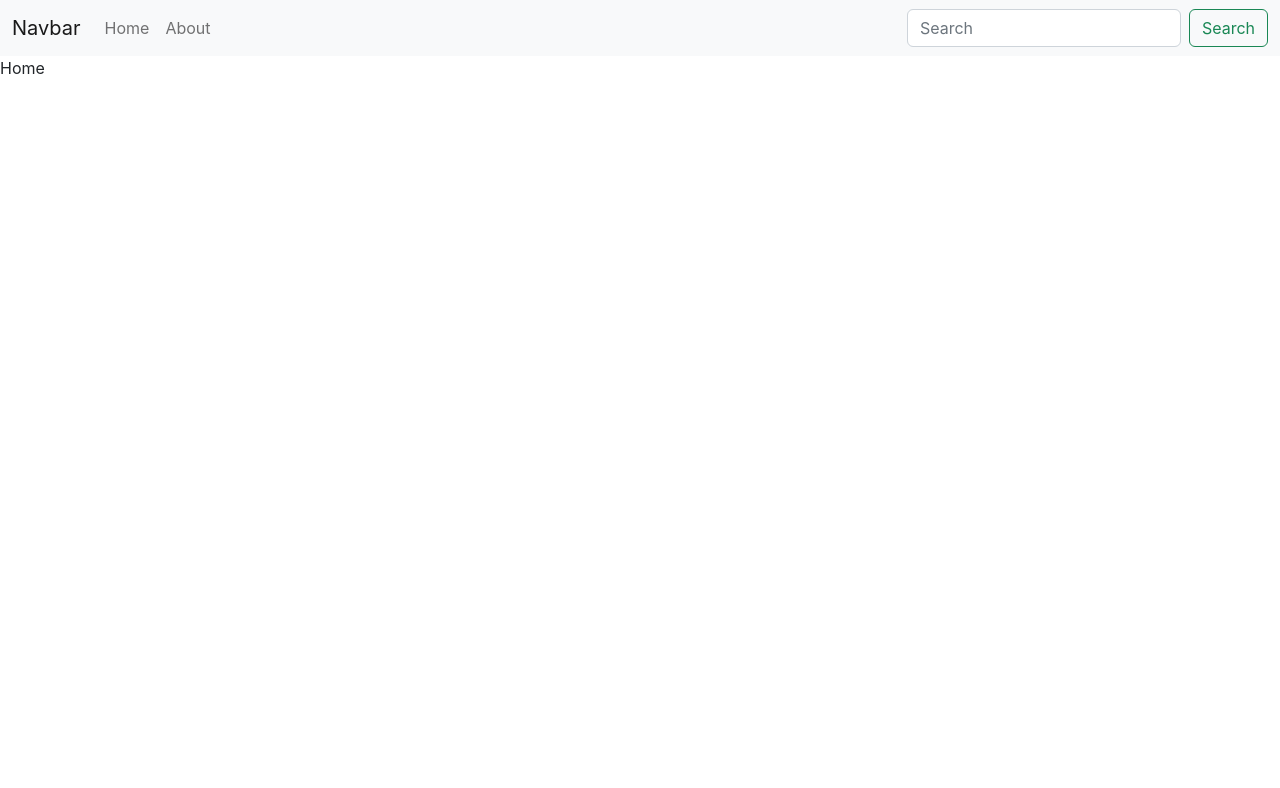
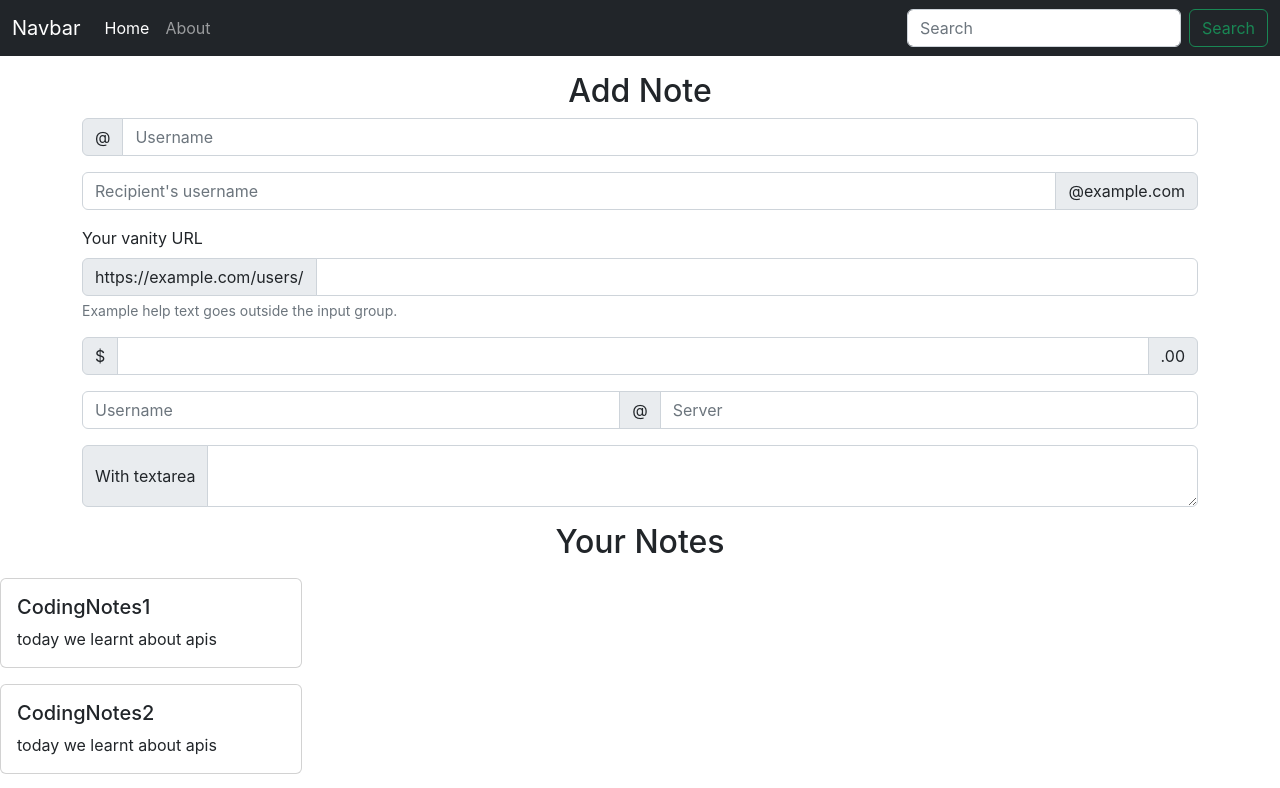
Before and after one commit to AdiMiMC07/NotesMan, a React (Create React App) app: page / in a window 1280 px wide. Shown: the top 788 px of the page. Built offline with nearby package versions, Linux system fonts and the light colour scheme.

Commit message:
Added more components

```diff
--- a/package.json
+++ b/package.json
@@ -18,7 +18,7 @@
     "build": "react-scripts build",
     "test": "react-scripts test",
     "eject": "react-scripts eject",
-    "both" : "concurrently \"npm run start\" \"nodemon notesman-backend/index.js\""
+    "both" : "concurrently \"npm run start\" \"nodemon ../notesman-backend/index.js\""
   },
   "eslintConfig": {
     "extends": [
--- a/src/components/Home.js
+++ b/src/components/Home.js
@@ -1,7 +1,52 @@
-import React from 'react'
+import React,{useContext,useEffect} from 'react'
+import Notes from './Notes';
 
 export const Home = () => {
+  // useEffect(() => {
+
+  // }, [])
+
   return (
-    <div>Home</div>
+    <>
+      <div className="container my-3">
+        <h2 className='my-2 text-center'>Add Note</h2>
+        <div className="input-group mb-3">
+          <span className="input-group-text" id="basic-addon1">@</span>
+          <input type="text" className="form-control" placeholder="Username" aria-label="Username" aria-describedby="basic-addon1" />
+        </div>
+
+        <div className="input-group mb-3">
+          <input type="text" className="form-control" placeholder="Recipient's username" aria-label="Recipient's username" aria-describedby="basic-addon2" />
+          <span className="input-group-text" id="basic-addon2">@example.com</span>
+        </div>
+
+        <div className="mb-3">
+          <label htmlFor="basic-url" className="form-label">Your vanity URL</label>
+          <div className="input-group">
+            <span className="input-group-text" id="basic-addon3">https://example.com/users/</span>
+            <input type="text" className="form-control" id="basic-url" aria-describedby="basic-addon3" />
+          </div>
+          <div className="form-text">Example help text goes outside the input group.</div>
+        </div>
+
+        <div className="input-group mb-3">
+          <span className="input-group-text">$</span>
+          <input type="text" className="form-control" aria-label="Amount (to the nearest dollar)" />
+          <span className="input-group-text">.00</span>
+        </div>
+
+        <div className="input-group mb-3">
+          <input type="text" className="form-control" placeholder="Username" aria-label="Username" />
+          <span className="input-group-text">@</span>
+          <input type="text" className="form-control" placeholder="Server" aria-label="Server" />
+        </div>
+
+        <div className="input-group">
+          <span className="input-group-text">With textarea</span>
+          <textarea className="form-control" aria-label="With textarea"></textarea>
+        </div>
+      </div>
+      <Notes/>
+    </>
   )
 }
--- a/src/components/Navbar.js
+++ b/src/components/Navbar.js
@@ -1,11 +1,17 @@
-import React from 'react'
+import React,{useEffect} from 'react'
 import {
-    Link
+    Link,
+    useLocation
   } from "react-router-dom";
 export const Navbar = () => {
+    let location = useLocation();
+    useEffect(() => {
+
+    }, [location])
+
     return (
         <>
-            <nav className="navbar navbar-expand-lg bg-light">
+            <nav className="navbar navbar-dark navbar-expand-lg bg-dark">
                 <div className="container-fluid">
                     <Link className="navbar-brand" to="/">Navbar</Link>
                     <button className="navbar-toggler" type="button" data-bs-toggle="collapse" data-bs-target="#navbarSupportedContent" aria-controls="navbarSupportedContent" aria-expanded="false" aria-label="Toggle navigation">
@@ -14,10 +20,10 @@ export const Navbar = () => {
                     <div className="collapse navbar-collapse" id="navbarSupportedContent">
                         <ul className="navbar-nav me-auto mb-2 mb-lg-0">
                             <li className="nav-item">
-                                <Link className="nav-link" aria-current="page" to="/">Home</Link>
+                                <Link className={`nav-link ${location.pathname==='/'?"active":""}`} aria-current="page" to="/">Home</Link>
                             </li>
                             <li className="nav-item">
-                                <Link className="nav-link" to="/about">About</Link>
+                                <Link className={`nav-link ${location.pathname==='/about'?"active":""}`} to="/about">About</Link>
                             </li>
                         </ul>
                         <form className="d-flex" role="search">
--- /dev/null
+++ b/src/components/Noteitem.js
@@ -0,0 +1,20 @@
+import React from 'react'
+
+const Noteitem = (props) => {
+    return (
+        <>
+        <div className="row my-3">
+            <div className="col-md-3">
+                <div className="card">
+                    <div className="card-body">
+                        <h5 className="card-title">{props.title}</h5>
+                        <p className="card-text">{props.description}</p>
+                    </div>
+                </div>
+            </div>
+        </div>
+        </>
+    )
+}
+
+export default Noteitem
--- /dev/null
+++ b/src/components/Notes.js
@@ -0,0 +1,19 @@
+import React, { useContext } from 'react'
+import Noteitem from './Noteitem';
+import noteContext from '../context/notes/noteContext'
+
+
+const Notes = () => {
+    const { notes, setNotes } = useContext(noteContext);
+    return (<>
+        <h2 className="text-center">Your Notes</h2>
+            {notes.map((note, index) => {
+                return <div key={index}>
+                    <Noteitem title={note.title} description={note.description} />
+                </div>
+            })}
+    </>
+    )
+}
+
+export default Notes
--- a/src/context/notes/NoteState.js
+++ b/src/context/notes/NoteState.js
@@ -2,21 +2,47 @@ import noteContext from "./noteContext";
 import {useState} from "react";
 
 const NoteState = (props)=>{
-    const initialState = {
-        "name" : "adit",
-        "sec" : "2nd yr"
-    }
-    const [state, setState] = useState(initialState)
-    const update = ()=>{
-        setTimeout(() => {
-            setState({
-                "name" : "aditya",
-                "sec" : "3rd yr"
-            });
-        }, 2000);
-    }
+    const noteInitial = [
+        {
+          "_id": "63a5cff8a7d8653b66a2588a",
+          "user": "63a57d30f459861b9cb73304",
+          "title": "CodingNotes1",
+          "description": "today we learnt about apis",
+          "tag": "personal",
+          "date": "2022-12-23T15:57:44.899Z",
+          "__v": 0
+        },
+        {
+          "_id": "63a5cff8a7d8653b66a2588a",
+          "user": "63a57d30f459861b9cb73304",
+          "title": "CodingNotes2",
+          "description": "today we learnt about apis",
+          "tag": "personal",
+          "date": "2022-12-23T15:57:44.899Z",
+          "__v": 0
+        },
+        {
+          "_id": "63a5cff8a7d8653b66a2588a",
+          "user": "63a57d30f459861b9cb73304",
+          "title": "CodingNotes3",
+          "description": "today we learnt about apis",
+          "tag": "personal",
+          "date": "2022-12-23T15:57:44.899Z",
+          "__v": 0
+        },
+        {
+          "_id": "63a5cff8a7d8653b66a2588a",
+          "user": "63a57d30f459861b9cb73304",
+          "title": "CodingNotes4",
+          "description": "today we learnt about apis",
+          "tag": "personal",
+          "date": "2022-12-23T15:57:44.899Z",
+          "__v": 0
+        },
+      ];
+      const [notes, setNotes] = useState(noteInitial)
     return (
-        <noteContext.Provider value={{state,update}}>
+        <noteContext.Provider value={{notes,setNotes}}>
             {props.children}
         </noteContext.Provider>
     )
```
